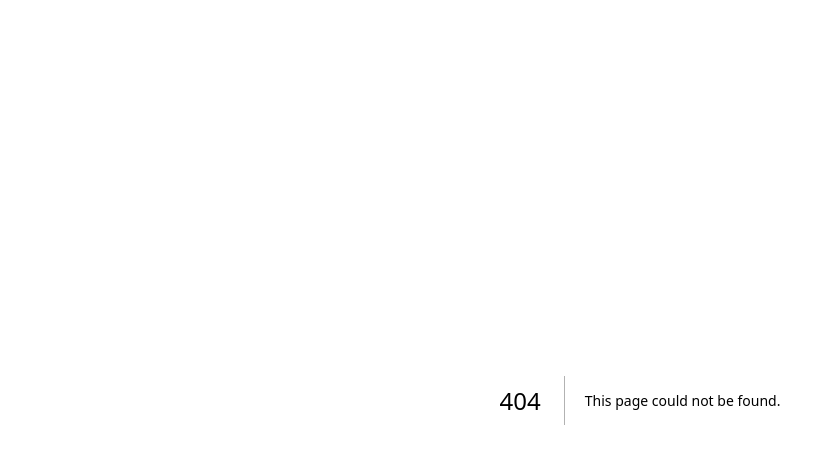
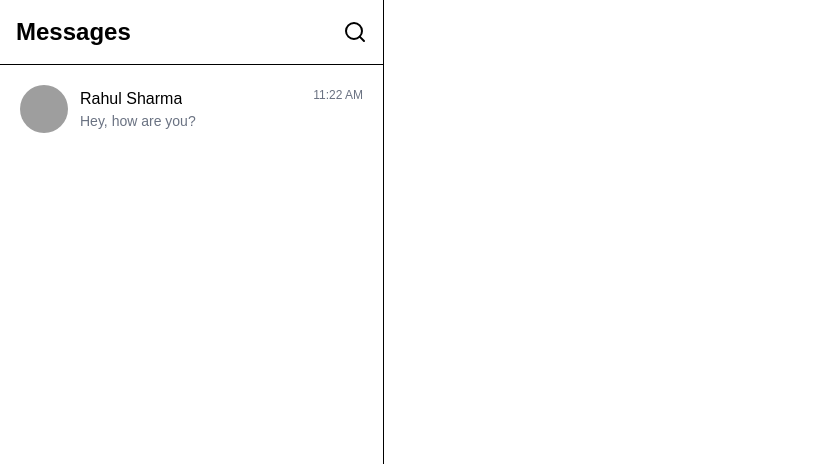
Before and after one commit to SHIVAM-KUMAR-59/kampuskonnect, a Next.js app in the folder client/: page /chat in a window 1280 px wide. Before the commit this address had no page. Shown: the top 464 px of the page, without its empty margins (0-826 px from the left). Built offline with nearby package versions, Linux system fonts and the light colour scheme; grey boxes are pictures that could not be loaded.

Commit message:
Basic Chat Layout

```diff
--- /dev/null
+++ b/client/app/chat/page.js
@@ -0,0 +1,36 @@
+"use client";
+
+import { useState } from "react";
+import ChatSidebar from "@/component/chat/ChatSidebar";
+import ChatLayout from "@/component/chat/ChatLayout";
+import { mockConversations, mockConnections, mockMessages } from "@/component/chat/mockData";
+
+export default function Page() {
+  const [selectedChat, setSelectedChat] = useState(null);
+  const [showSearch, setShowSearch] = useState(false);
+  const [searchQuery, setSearchQuery] = useState("");
+
+  return (
+    <div className="flex h-screen">
+      <ChatSidebar
+        conversations={mockConversations}
+        connections={mockConnections}
+        selectedChat={selectedChat}
+        showSearch={showSearch}
+        setShowSearch={setShowSearch}
+        searchQuery={searchQuery}
+        setSearchQuery={setSearchQuery}
+        onSelectChat={setSelectedChat}
+        onStartChat={(user) => setSelectedChat({ user, lastMessage: null })}
+      />
+
+      {selectedChat && (
+        <ChatLayout
+          chat={selectedChat}
+          messages={mockMessages}
+          onBack={() => setSelectedChat(null)}
+        />
+      )}
+    </div>
+  );
+}
--- a/client/component/Sidebar.jsx
+++ b/client/component/Sidebar.jsx
@@ -1,7 +1,16 @@
 "use client";
 
 import { useState } from "react";
-import { LayoutDashboard, Users, Calendar, User, LogOut, Menu, X } from "lucide-react";
+import {
+  LayoutDashboard,
+  Users,
+  Calendar,
+  User,
+  LogOut,
+  Menu,
+  X,
+  MessageCircle,
+} from "lucide-react";
 import { useRouter } from "next/navigation";
 import PrimaryButton from "./PrimaryButton";
 
@@ -13,6 +22,7 @@ export default function Sidebar({ onLogout }) {
     { label: "Dashboard", icon: LayoutDashboard, href: "/dashboard" },
     { label: "Connections", icon: Users, href: "/dashboard/connections" },
     { label: "Events", icon: Calendar, href: "/dashboard/events" },
+    { label: "Chat", icon: MessageCircle, href: "/chat" },
     { label: "Profile", icon: User, href: "/dashboard/profile" },
   ];
 
--- /dev/null
+++ b/client/component/chat/ChatHeader.jsx
@@ -0,0 +1,16 @@
+import { ArrowLeft } from "lucide-react";
+
+export default function ChatHeader({ user, onBack }) {
+  return (
+    <div className="border-b bg-white p-4 flex items-center gap-3">
+      <button onClick={onBack} className="lg:hidden">
+        <ArrowLeft />
+      </button>
+      <img src={user.profileImage || "/default-avatar.png"} className="w-10 h-10 rounded-full" />
+      <div>
+        <h2 className="font-semibold">{user.name}</h2>
+        <p className="text-sm text-gray-500">{user.role}</p>
+      </div>
+    </div>
+  );
+}
--- /dev/null
+++ b/client/component/chat/ChatInput.jsx
@@ -0,0 +1,29 @@
+"use client";
+import { Send } from "lucide-react";
+import { useState } from "react";
+
+export default function ChatInput({ onSend }) {
+  const [text, setText] = useState("");
+
+  const submit = () => {
+    if (!text.trim()) return;
+    onSend(text);
+    setText("");
+  };
+
+  return (
+    <div className="border-t bg-white p-4 flex gap-2">
+      <textarea
+        value={text}
+        onChange={(e) => setText(e.target.value)}
+        rows={1}
+        className="flex-1 border rounded-xl px-3 py-2"
+        placeholder="Type a message..."
+        onKeyDown={(e) => e.key === "Enter" && submit()}
+      />
+      <button onClick={submit} className="bg-green-600 text-white p-3 rounded-xl">
+        <Send />
+      </button>
+    </div>
+  );
+}
--- /dev/null
+++ b/client/component/chat/ChatLayout.jsx
@@ -0,0 +1,13 @@
+import ChatHeader from "./ChatHeader";
+import ChatMessages from "./ChatMessages";
+import ChatInput from "./ChatInput";
+
+export default function ChatLayout({ chat, messages, onBack }) {
+  return (
+    <div className="flex-1 flex flex-col">
+      <ChatHeader user={chat.user} onBack={onBack} />
+      <ChatMessages messages={messages} myId="me" />
+      <ChatInput onSend={(msg) => console.log("send:", msg)} />
+    </div>
+  );
+}
--- /dev/null
+++ b/client/component/chat/ChatMessages.jsx
@@ -0,0 +1,26 @@
+export default function ChatMessages({ messages, myId }) {
+  return (
+    <div className="flex-1 p-4 overflow-y-auto bg-gray-50">
+      {messages.map((msg) => {
+        const isMe = msg.sender.id === myId;
+        return (
+          <div key={msg.id} className={`flex ${isMe ? "justify-end" : "justify-start"}`}>
+            <div
+              className={`px-4 py-2 rounded-2xl max-w-xs ${
+                isMe ? "bg-green-600 text-white" : "bg-white border"
+              }`}
+            >
+              <p>{msg.message}</p>
+              <span className="text-xs opacity-70">
+                {new Date(msg.createdAt).toLocaleTimeString([], {
+                  hour: "2-digit",
+                  minute: "2-digit",
+                })}
+              </span>
+            </div>
+          </div>
+        );
+      })}
+    </div>
+  );
+}
--- /dev/null
+++ b/client/component/chat/ChatSidebar.jsx
@@ -0,0 +1,56 @@
+import { Search, X } from "lucide-react";
+import ConversationItem from "./ConversationItem";
+import ConnectionItem from "./ConnectionItem";
+
+export default function ChatSidebar({
+  conversations,
+  connections,
+  selectedChat,
+  showSearch,
+  setShowSearch,
+  searchQuery,
+  setSearchQuery,
+  onSelectChat,
+  onStartChat,
+}) {
+  const filteredConnections = connections.filter((c) =>
+    c.name.toLowerCase().includes(searchQuery.toLowerCase())
+  );
+
+  return (
+    <div className="flex flex-col w-full lg:w-96 border-r bg-white">
+      <div className="p-4 border-b">
+        <div className="flex justify-between">
+          <h1 className="text-2xl font-bold">Messages</h1>
+          <button onClick={() => setShowSearch(!showSearch)}>
+            {showSearch ? <X /> : <Search />}
+          </button>
+        </div>
+
+        {showSearch && (
+          <input
+            className="w-full mt-3 px-3 py-2 border rounded-lg"
+            placeholder="Search connections..."
+            value={searchQuery}
+            onChange={(e) => setSearchQuery(e.target.value)}
+          />
+        )}
+      </div>
+
+      <div className="flex-1 overflow-y-auto p-2">
+        {showSearch
+          ? filteredConnections.map((c) => (
+              <ConnectionItem key={c.id} user={c} onClick={() => onStartChat(c)} />
+            ))
+          : conversations.map((c) => (
+              <ConversationItem
+                key={c.user.id}
+                convo={c}
+                selected={selectedChat?.user.id === c.user.id}
+                onClick={() => onSelectChat(c)}
+              />
+            ))}
+      </div>
+    </div>
+  );
+}
--- /dev/null
+++ b/client/component/chat/ConnectionItem.jsx
@@ -0,0 +1,14 @@
+export default function ConnectionItem({ user, onClick }) {
+  return (
+    <button
+      onClick={onClick}
+      className="w-full flex items-center gap-3 p-3 hover:bg-gray-50 rounded-lg"
+    >
+      <img src={user.profileImage || "/default-avatar.png"} className="w-12 h-12 rounded-full" />
+      <div className="text-left">
+        <p className="font-medium">{user.name}</p>
+        <p className="text-sm text-gray-500">{user.email}</p>
+      </div>
+    </button>
+  );
+}
--- /dev/null
+++ b/client/component/chat/ConversationItem.jsx
@@ -0,0 +1,28 @@
+export default function ConversationItem({ convo, selected, onClick }) {
+  return (
+    <button
+      onClick={onClick}
+      className={`w-full flex items-center gap-3 p-3 rounded-lg transition ${
+        selected ? "bg-green-50 border-l-4 border-green-600" : "hover:bg-gray-50"
+      }`}
+    >
+      <img
+        src={convo.user.profileImage || "/default-avatar.png"}
+        className="w-12 h-12 rounded-full"
+      />
+
+      <div className="flex-1 min-w-0 text-left">
+        <div className="flex justify-between">
+          <p className="font-medium truncate">{convo.user.name}</p>
+          <span className="text-xs text-gray-500">
+            {new Date(convo.lastMessageTime).toLocaleTimeString([], {
+              hour: "2-digit",
+              minute: "2-digit",
+            })}
+          </span>
+        </div>
+        <p className="text-sm text-gray-500 truncate">{convo.lastMessage}</p>
+      </div>
+    </button>
+  );
+}
--- /dev/null
+++ b/client/component/chat/mockData.js
@@ -0,0 +1,38 @@
+export const mockConversations = [
+  {
+    user: {
+      id: "1",
+      name: "Rahul Sharma",
+      role: "ALUMNI",
+      profileImage: null,
+    },
+    lastMessage: "Hey, how are you?",
+    lastMessageTime: new Date(),
+    unreadCount: 2,
+  },
+];
+
+export const mockConnections = [
+  {
+    id: "2",
+    name: "Ananya Gupta",
+    email: "ananya@gmail.com",
+    role: "STUDENT",
+    profileImage: null,
+  },
+];
+
+export const mockMessages = [
+  {
+    id: "m1",
+    sender: { id: "me" },
+    message: "Hello!",
+    createdAt: new Date(),
+  },
+  {
+    id: "m2",
+    sender: { id: "1" },
+    message: "Hi there 👋",
+    createdAt: new Date(),
+  },
+];
```
